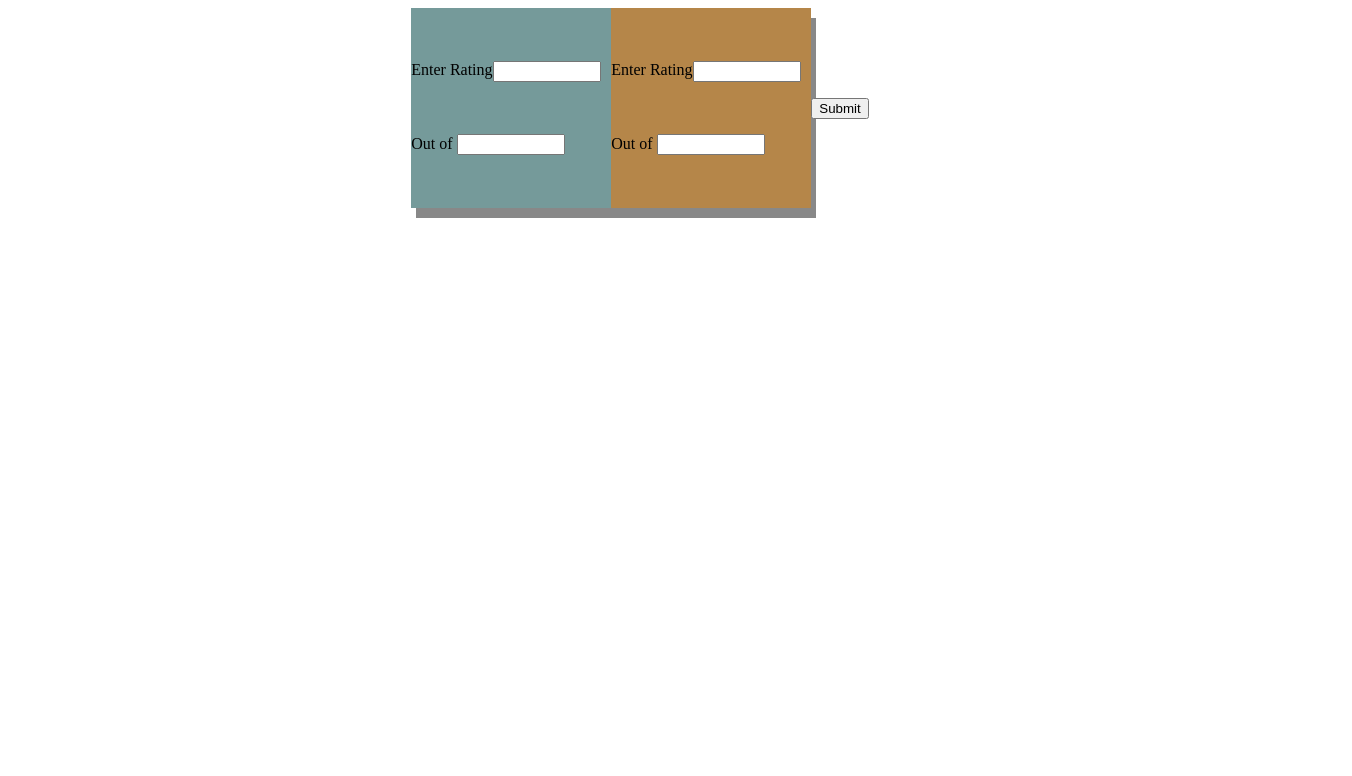
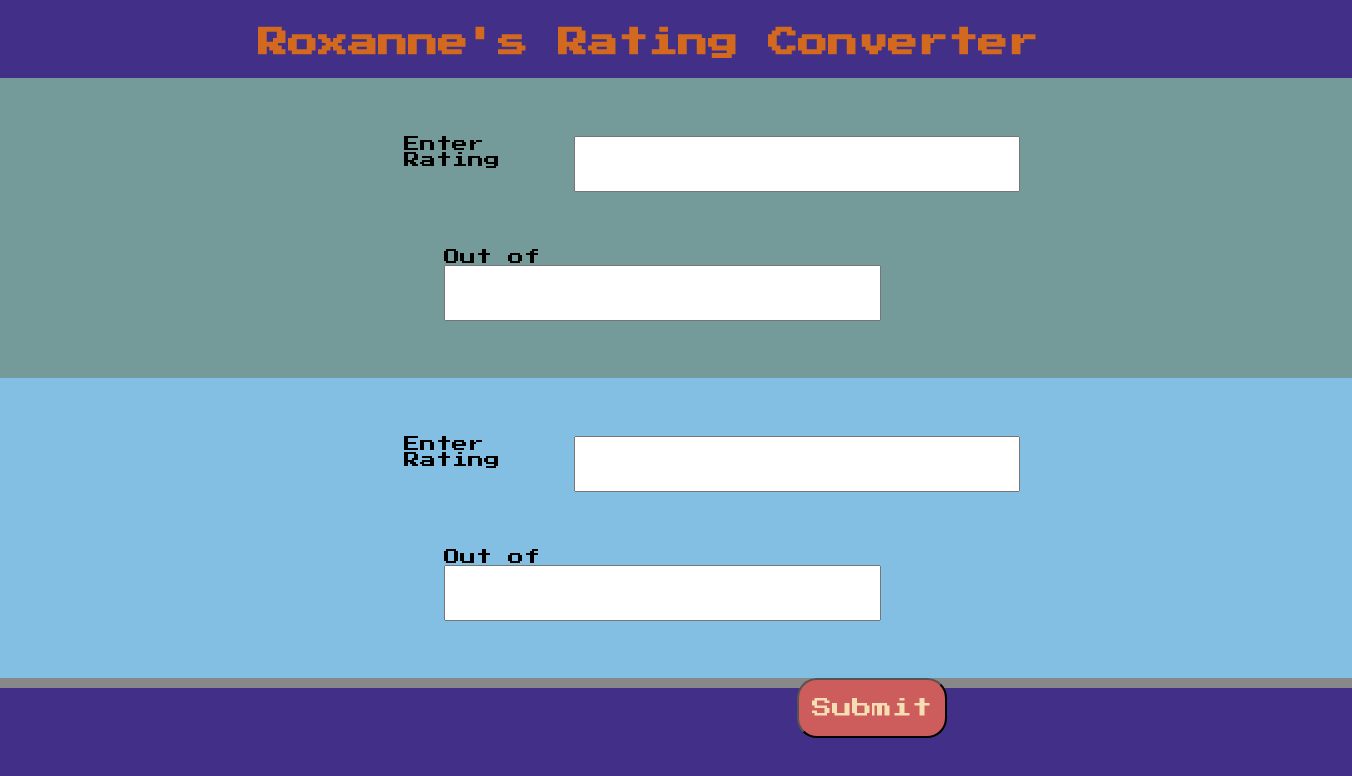
Before and after one commit to Taylan0125/convert-rating, a plain HTML site: page index.html in a window 1280 px wide. Shown: the whole page, 1352 px wide, since content can reach past the window. Drawn offline with Linux system fonts and the light colour scheme.

Commit message:
Add files via upload

```diff
--- a/index.html
+++ b/index.html
@@ -6,10 +6,14 @@
     <meta http-equiv="X-UA-Compatible" content="IE=edge">
     <meta name="viewport" content="width=device-width, initial-scale=1.0">
     <title>Convert to 5 stars</title>
+    <link rel="preconnect" href="https://fonts.googleapis.com">
+    <link rel="preconnect" href="https://fonts.gstatic.com" crossorigin>
+    <link href="https://fonts.googleapis.com/css2?family=Press+Start+2P&display=swap" rel="stylesheet">
     <link rel="stylesheet" href="style.css">
 </head>
 
 <body>
+    <h1>Roxanne's Rating Converter</h1>
     <div class="oldrating">
         <div class="numerator">
             <label for="#value1">Enter Rating</label>
@@ -31,8 +35,8 @@
             <label for="#value4">Out of</label>
             <input type="number" id="value4">
         </div>
+
     </div>
-
 
 
     </div>
--- a/style.css
+++ b/style.css
@@ -1,17 +1,13 @@
+@media (min-width: 720px) {
     body {
         display: flex;
-
+        background-color: olive;
         justify-content: center;
         align-items: center;
     }
 
-.container {
-    display: flex;
-
-    align-items: center;
-    justify-content: center;
-    height: 100vh;
-
+    h1 {
+        font-family: 'Press Start 2P', cursive;
     }
 
     .oldrating {
@@ -42,3 +38,69 @@
     .numerator {
         display: flex;
     }
+}
+
+@media (min-width:320px) {
+    body {
+        width: 100%;
+        display: flex;
+        flex-direction: column;
+        background-color: rgb(65, 47, 136);
+    }
+}
+
+h1 {
+    font-family: 'Press Start 2P', cursive;
+    font-size: 30px;
+    color: chocolate;
+}
+
+.oldrating {
+    margin: 0;
+    height: 300px;
+    width: 100%;
+    display: flex;
+    justify-content: space-evenly;
+    flex-direction: column;
+    background-color: rgb(117, 154, 154);
+    box-shadow: 5px 10px #888888;
+    align-items: center;
+    font-family: 'Press Start 2P', cursive;
+    padding-left: 10%;
+}
+
+.newrating {
+    margin: 0;
+    height: 300px;
+    width: 100%;
+    display: flex;
+    justify-content: space-evenly;
+    flex-direction: column;
+    background-color: rgb(131, 191, 226);
+    box-shadow: 5px 10px #888888;
+    align-items: center;
+    font-family: 'Press Start 2P', cursive;
+    flex-wrap: nowrap;
+    padding-left: 10%;
+}
+
+button {
+    background-color: indianred;
+    height: 60px;
+    width: 150px;
+    text-align: center;
+    margin-left: 35%;
+    font-size: 20px;
+    border-radius: 20px;
+    font-family: 'Press Start 2P', cursive;
+    flex-wrap: nowrap;
+    color: wheat;
+}
+
+input {
+    height: 50px;
+    width: 80%;
+    text-align: center;
+    font-size: 20px;
+    font-family: 'Press Start 2P', cursive;
+}
```
Lines whose indentation alone changed are shown as unchanged.
